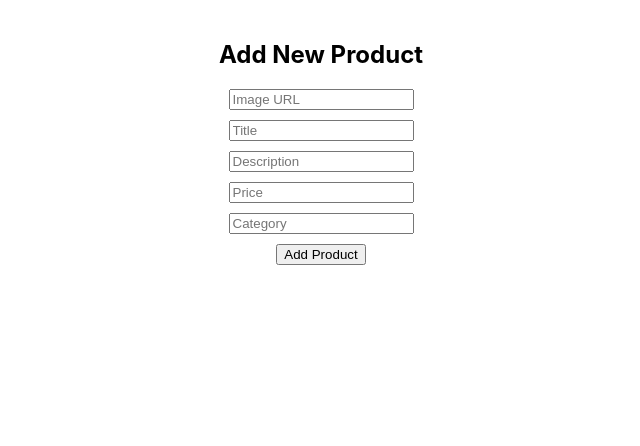
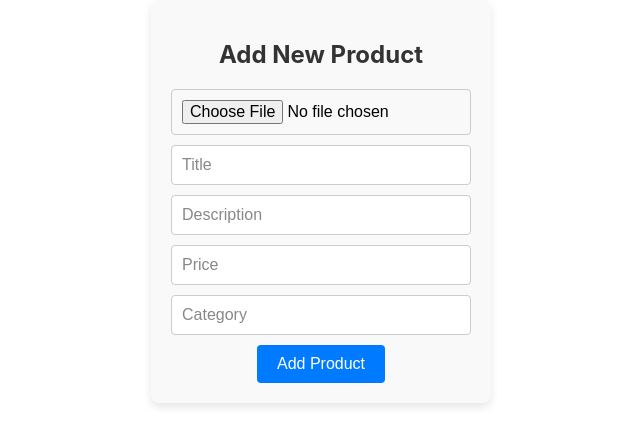
Before and after one commit to Dr1507/Kalavithih, a React (Create React App) app: page /add-product in a window 1280 px wide. Shown: the top 446 px of the page, without its empty margins (319-959 px from the left). Built offline with nearby package versions, Linux system fonts and the light colour scheme.

Commit message:
update  successfully

```diff
--- a/src/Admin/Addproduct.js
+++ /dev/null
@@ -1,74 +0,0 @@
-import React, { useState } from 'react';
-
-const AddProduct = ({ onAddProduct }) => {
-  const [newProduct, setNewProduct] = useState({
-    image: '',
-    title: '',
-    description: '',
-    price: '',
-    category: ''
-  });
-
-  const handleInputChange = (e) => {
-    const { name, value } = e.target;
-    setNewProduct({ ...newProduct, [name]: value });
-  };
-
-  const handleSubmit = (e) => {
-    e.preventDefault();
-    // Call the onAddProduct function passed via props to add the new product
-    onAddProduct(newProduct);
-    setNewProduct({ image: '', title: '', description: '', price: '', category: '' }); // Reset form
-  };
-
-  return (
-    <div className="add-product-form" style={{ textAlign: 'center', padding: '20px' }}>
-      <h2>Add New Product</h2>
-      <form onSubmit={handleSubmit} style={{ display: 'flex', flexDirection: 'column', alignItems: 'center', gap: '10px' }}>
-        <input
-          type="text"
-          name="image"
-          placeholder="Image URL"
-          value={newProduct.image}
-          onChange={handleInputChange}
-          required
-        />
-        <input
-          type="text"
-          name="title"
-          placeholder="Title"
-          value={newProduct.title}
-          onChange={handleInputChange}
-          required
-        />
-        <input
-          type="text"
-          name="description"
-          placeholder="Description"
-          value={newProduct.description}
-          onChange={handleInputChange}
-          required
-        />
-        <input
-          type="text"
-          name="price"
-          placeholder="Price"
-          value={newProduct.price}
-          onChange={handleInputChange}
-          required
-        />
-        <input
-          type="text"
-          name="category"
-          placeholder="Category"
-          value={newProduct.category}
-          onChange={handleInputChange}
-          required
-        />
-        <button type="submit">Add Product</button>
-      </form>
-    </div>
-  );
-};
-
-export default AddProduct;
--- a/src/App.css
+++ b/src/App.css
@@ -104,3 +104,63 @@
   color: white;
   border-color: #007bff;
 }
+
+.add-product-form {
+  background-color: #f9f9f9;
+  border-radius: 8px;
+  box-shadow: 0 4px 8px rgba(0, 0, 0, 0.1);
+  padding: 30px;
+  width: 300px;
+  margin: auto;
+  text-align: center;
+}
+
+.add-product-form h2 {
+  font-size: 24px;
+  margin-bottom: 20px;
+  color: #333;
+}
+
+.add-product-form form {
+  display: flex;
+  flex-direction: column;
+  align-items: center;
+  gap: 15px;
+}
+
+.add-product-form input {
+  width: 100%;
+  padding: 10px;
+  border: 1px solid #ccc;
+  border-radius: 4px;
+  font-size: 16px;
+  box-sizing: border-box;
+}
+
+.add-product-form input:focus {
+  border-color: #007bff;
+  outline: none;
+}
+
+.add-product-form button {
+  padding: 10px 20px;
+  background-color: #007bff;
+  color: white;
+  font-size: 16px;
+  border: none;
+  border-radius: 4px;
+  cursor: pointer;
+  transition: background-color 0.3s;
+}
+
+.add-product-form button:hover {
+  background-color: #0056b3;
+}
+
+.add-product-form input::placeholder {
+  color: #888;
+}
+
+.add-product-form button:focus {
+  outline: none;
+}
--- a/src/App.js
+++ b/src/App.js
@@ -16,7 +16,7 @@ import React from 'react';
 import { BrowserRouter as Router, Routes, Route } from 'react-router-dom';
 import './App.css';
 import HomePage from "./Product/Homepage";
-import AddProduct from './Admin/Addproduct';
+import AddProduct from './Product/Addproduct';
 
 function App() {
   return (
--- /dev/null
+++ b/src/Product/Addproduct.js
@@ -0,0 +1,157 @@
+// import React, { useState } from 'react';
+
+// const AddProduct = ({ onAddProduct }) => {
+//   const [newProduct, setNewProduct] = useState({
+//     image: '',
+//     title: '',
+//     description: '',
+//     price: '',
+//     category: ''
+//   });
+
+//   const handleInputChange = (e) => {
+//     const { name, value } = e.target;
+//     setNewProduct({ ...newProduct, [name]: value });
+//   };
+
+//   const handleSubmit = (e) => {
+//     e.preventDefault();
+//     // Call the onAddProduct function passed via props to add the new product
+//     onAddProduct(newProduct);
+//     setNewProduct({ image: '', title: '', description: '', price: '', category: '' }); // Reset form
+//   };
+
+//   return (
+//     <div className="add-product-form" style={{ textAlign: 'center', padding: '20px' }}>
+//       <h2>Add New Product</h2>
+//       <form onSubmit={handleSubmit} style={{ display: 'flex', flexDirection: 'column', alignItems: 'center', gap: '10px' }}>
+//         <input
+//           type="text"
+//           name="image"
+//           placeholder="Image URL"
+//           value={newProduct.image}
+//           onChange={handleInputChange}
+//           required
+//         />
+//         <input
+//           type="text"
+//           name="title"
+//           placeholder="Title"
+//           value={newProduct.title}
+//           onChange={handleInputChange}
+//           required
+//         />
+//         <input
+//           type="text"
+//           name="description"
+//           placeholder="Description"
+//           value={newProduct.description}
+//           onChange={handleInputChange}
+//           required
+//         />
+//         <input
+//           type="text"
+//           name="price"
+//           placeholder="Price"
+//           value={newProduct.price}
+//           onChange={handleInputChange}
+//           required
+//         />
+//         <input
+//           type="text"
+//           name="category"
+//           placeholder="Category"
+//           value={newProduct.category}
+//           onChange={handleInputChange}
+//           required
+//         />
+//         <button type="submit">Add Product</button>
+//       </form>
+//     </div>
+
+//   );
+// };
+
+
+// export default AddProduct;
+
+
+import React, { useState } from 'react';
+
+const AddProduct = ({ onAddProduct }) => {
+  const [newProduct, setNewProduct] = useState({
+    image: null,
+    title: '',
+    description: '',
+    price: '',
+    category: ''
+  });
+
+  const handleInputChange = (e) => {
+    const { name, value } = e.target;
+    setNewProduct({ ...newProduct, [name]: value });
+  };
+
+  const handleImageChange = (e) => {
+    const file = e.target.files[0];
+    setNewProduct({ ...newProduct, image: file });
+  };
+
+  const handleSubmit = (e) => {
+    e.preventDefault();
+    // Call the onAddProduct function passed via props to add the new product
+    onAddProduct(newProduct);
+    setNewProduct({ image: null, title: '', description: '', price: '', category: '' }); // Reset form
+  };
+
+  return (
+    <div className="add-product-form" style={{ textAlign: 'center', padding: '20px' }}>
+      <h2>Add New Product</h2>
+      <form onSubmit={handleSubmit} style={{ display: 'flex', flexDirection: 'column', alignItems: 'center', gap: '10px' }}>
+        {/* Image Upload Input */}
+        <input
+          type="file"
+          name="image"
+          onChange={handleImageChange}
+          accept="image/*"
+          required
+        />
+        <input
+          type="text"
+          name="title"
+          placeholder="Title"
+          value={newProduct.title}
+          onChange={handleInputChange}
+          required
+        />
+        <input
+          type="text"
+          name="description"
+          placeholder="Description"
+          value={newProduct.description}
+          onChange={handleInputChange}
+          required
+        />
+        <input
+          type="text"
+          name="price"
+          placeholder="Price"
+          value={newProduct.price}
+          onChange={handleInputChange}
+          required
+        />
+        <input
+          type="text"
+          name="category"
+          placeholder="Category"
+          value={newProduct.category}
+          onChange={handleInputChange}
+          required
+        />
+        <button type="submit">Add Product</button>
+      </form>
+    </div>
+  );
+};
+
+export default AddProduct;
```
Also changed, not shown: src/Product/Addcategory.js (added).
